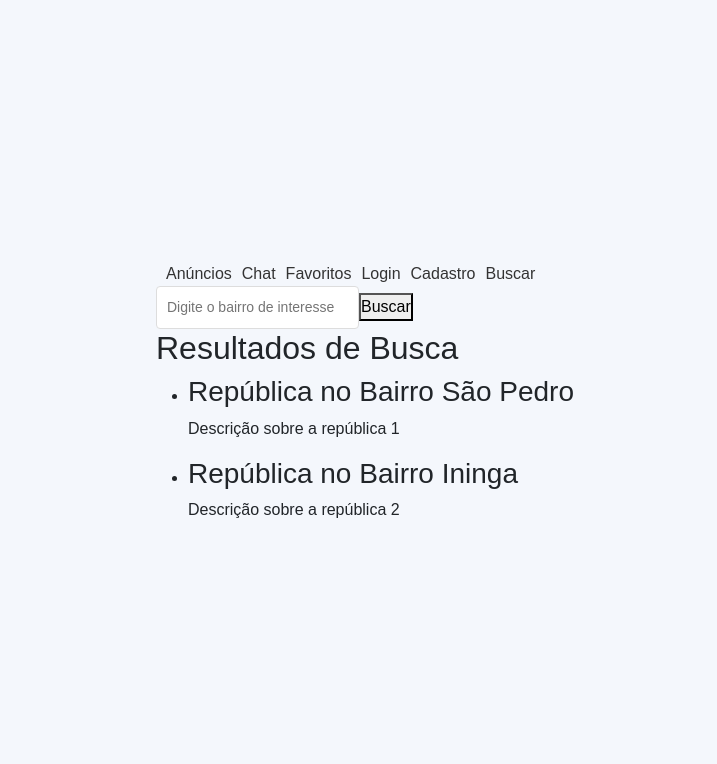
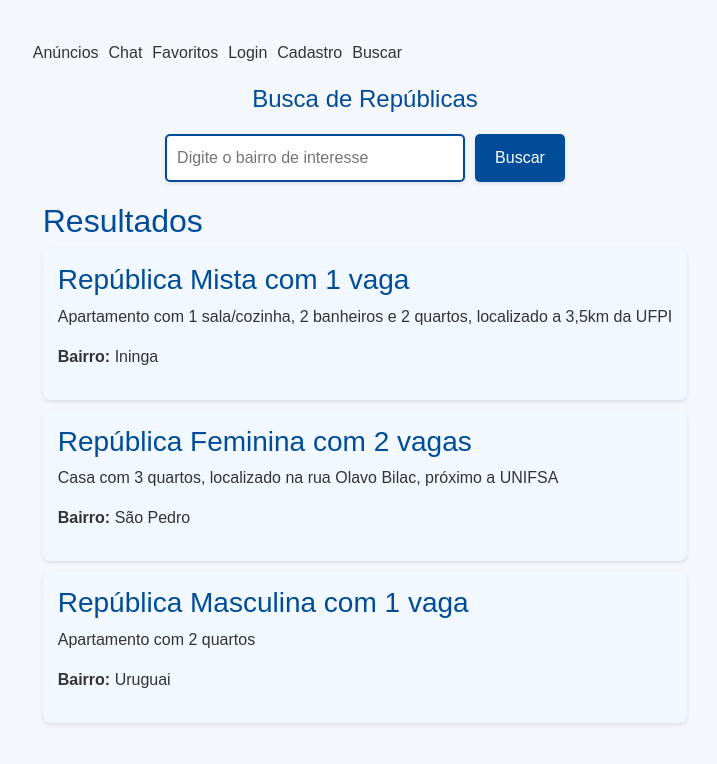
Before and after one commit to mariaritalustosa/tp3-frontend, a React (Vite) app in the folder react-project/: page /busca in a window 1280 px wide. Both pictures are taken after a click on the button "Buscar". Shown: the top 764 px of the page, without its empty margins (275-992 px from the left). Built offline with nearby package versions, Linux system fonts and the light colour scheme.

Commit message:
melhoras na página de buscas e estilização da mesma

```diff
--- a/react-project/src/pages/BuscaPage.jsx
+++ b/react-project/src/pages/BuscaPage.jsx
@@ -2,45 +2,78 @@ import React, { useState } from 'react';
 
 const BuscaPage = () => {
   const [bairro, setBairro] = useState('');
-  const [resultados, setResultados] = useState([]);
-  const [loading, setLoading] = useState(false);
+  const [resultados, setResultados] = useState([
+    { id: 1, titulo: 'República Mista com 1 vaga', descricao: 'Apartamento com 1 sala/cozinha, 2 banheiros e 2 quartos, localizado a 3,5km da UFPI', bairro: 'Ininga' },
+    { id: 2, titulo: 'República Feminina com 2 vagas', descricao: 'Casa com 3 quartos, localizado na rua Olavo Bilac, próximo a UNIFSA', bairro: 'São Pedro' },
+    { id: 3, titulo: 'República Masculina com 1 vaga', descricao: 'Apartamento com 2 quartos', bairro: 'Uruguai' },
+  ]);
+  const [filtrados, setFiltrados] = useState([]);
 
   const handleBuscaPorBairro = () => {
-    setLoading(true);
-    const dados = [
-      { id: 1, titulo: 'República no Bairro São Pedro', descricao: 'Descrição sobre a república 1' },
-      { id: 2, titulo: 'República no Bairro Ininga', descricao: 'Descrição sobre a república 2' },
-    ];
-    setResultados(dados);
-    setLoading(false);
+    const filtro = resultados.filter((anuncio) =>
+      anuncio.bairro.toLowerCase().includes(bairro.toLowerCase())
+    );
+    setFiltrados(filtro);
   };
 
   return (
-    <div className="pagina-de-busca">
-      <div className="barra-de-pesquisa">
+    <div style={{ padding: '20px', fontFamily: 'Arial, sans-serif', color: '#333' }}>
+      <h1 style={{ textAlign: 'center', color: '#004c99' }}>Busca de Repúblicas</h1>
+
+      <div style={{ marginBottom: '20px', display: 'flex', justifyContent: 'center' }}>
         <input
           type="text"
           placeholder="Digite o bairro de interesse"
           value={bairro}
           onChange={(e) => setBairro(e.target.value)}
+          style={{
+            padding: '10px',
+            fontSize: '16px',
+            marginRight: '10px',
+            width: '300px',
+            borderRadius: '5px',
+            border: '2px solid #004c99',
+            boxShadow: '0 2px 4px rgba(0,0,0,0.1)',
+          }}
         />
-        <button onClick={handleBuscaPorBairro} disabled={loading}>
+        <button
+          onClick={handleBuscaPorBairro}
+          style={{
+            padding: '10px 20px',
+            fontSize: '16px',
+            backgroundColor: '#004c99',
+            color: 'white',
+            border: 'none',
+            borderRadius: '5px',
+            cursor: 'pointer',
+            boxShadow: '0 2px 4px rgba(0,0,0,0.1)',
+          }}
+        >
           Buscar
         </button>
       </div>
 
-      {loading && <p>Carregando...</p>}
-
-      <div className="resultados">
-        <h2>Resultados de Busca</h2>
-        <ul>
-          {resultados.map((anuncio) => (
-            <li key={anuncio.id}>
-              <h3>{anuncio.titulo}</h3>
-              <p>{anuncio.descricao}</p>
-            </li>
-          ))}
-        </ul>
+      <div style={{ marginTop: '20px' }}>
+        <h2 style={{ color: '#004c99' }}>Resultados</h2>
+        {filtrados.length > 0 ? (
+          <ul style={{ listStyleType: 'none', padding: 0 }}>
+            {filtrados.map((anuncio) => (
+              <li key={anuncio.id} style={{
+                backgroundColor: '#f1f8ff',
+                marginBottom: '10px',
+                padding: '15px',
+                borderRadius: '8px',
+                boxShadow: '0 2px 4px rgba(0,0,0,0.1)',
+              }}>
+                <h3 style={{ color: '#004c99' }}>{anuncio.titulo}</h3>
+                <p>{anuncio.descricao}</p>
+                <p><strong>Bairro:</strong> {anuncio.bairro}</p>
+              </li>
+            ))}
+          </ul>
+        ) : (
+          <p>Nenhum resultado encontrado para "{bairro}".</p>
+        )}
       </div>
     </div>
   );
```
